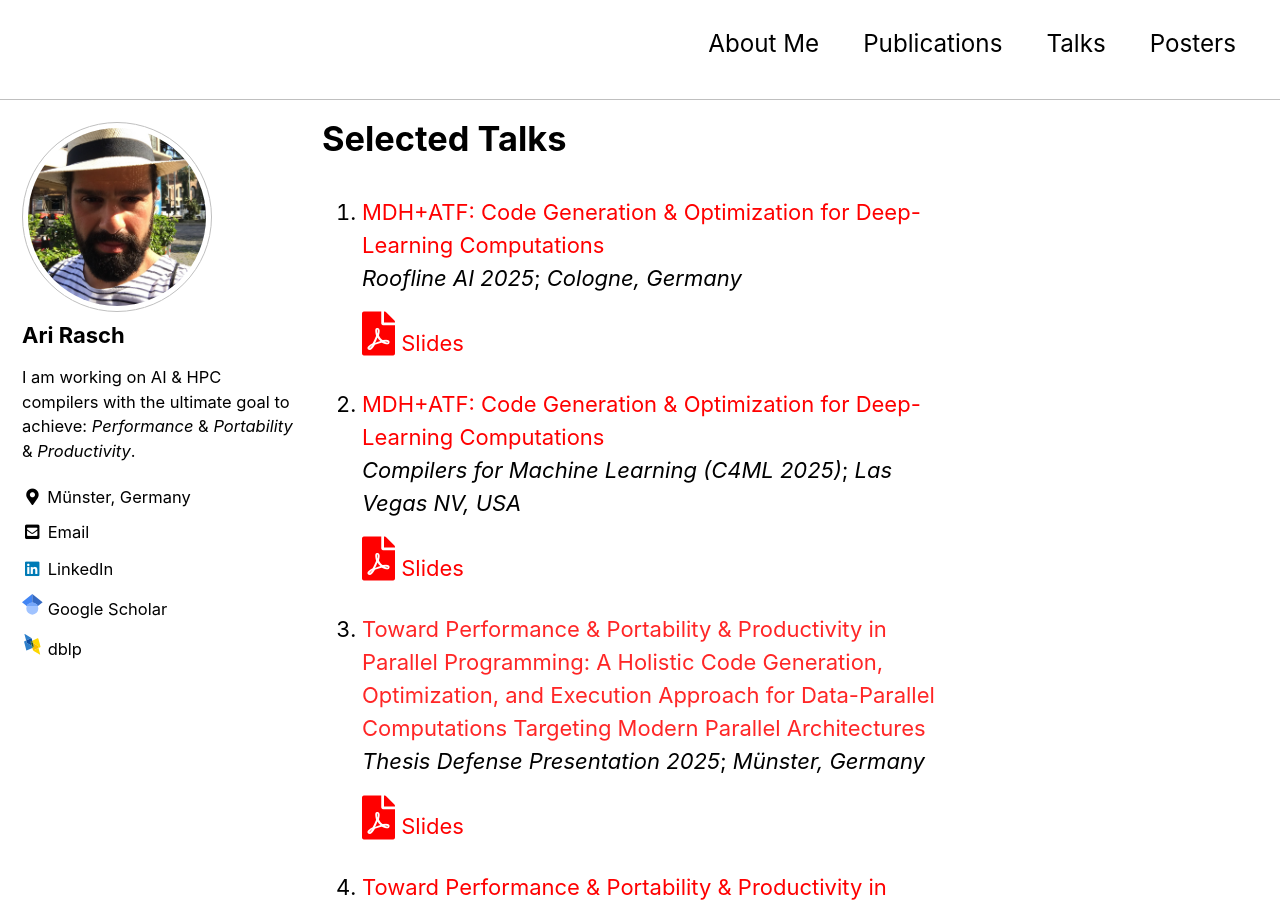
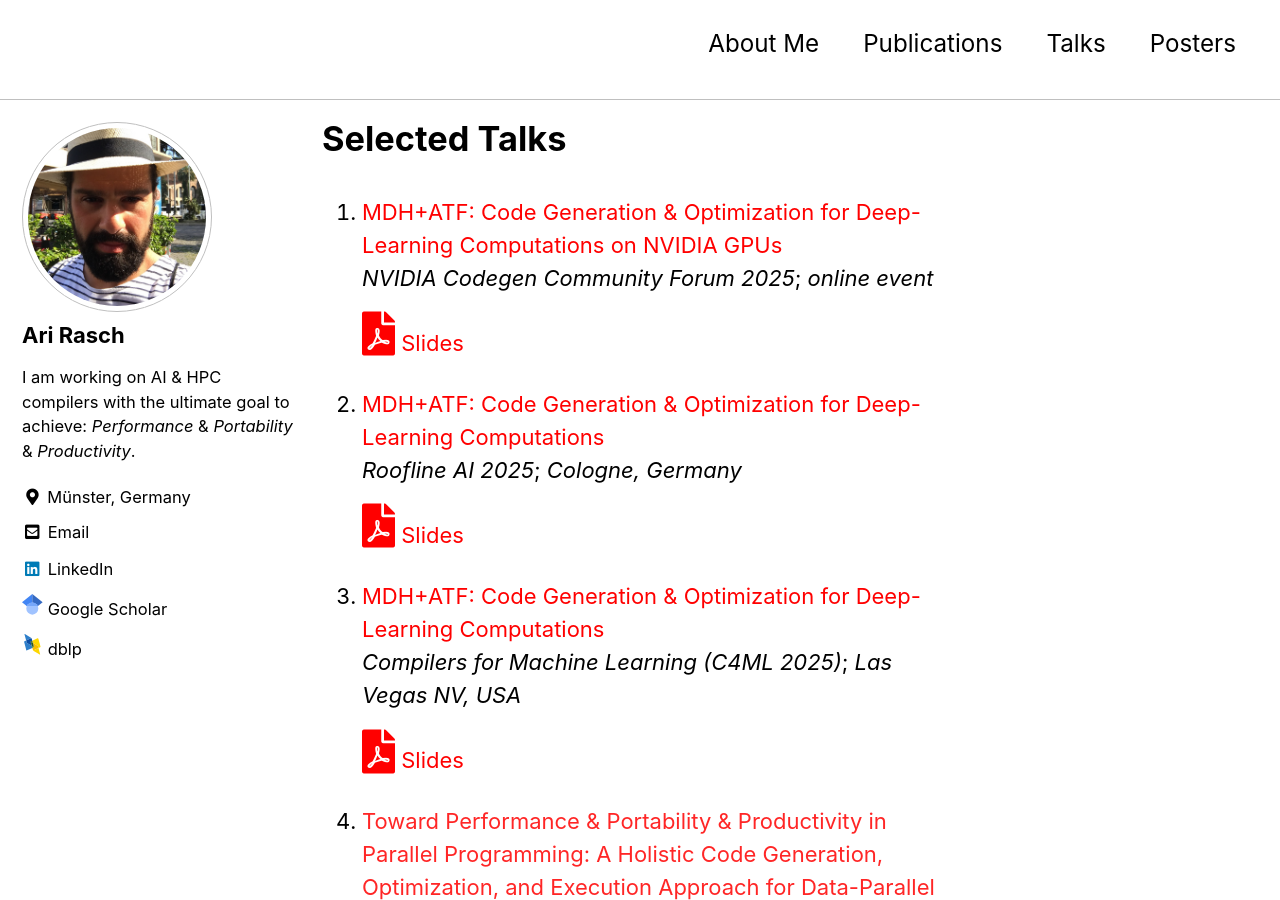
Before and after one commit to AriRasch/arirasch.github.io, a Jekyll site: the page built from talks.md, in a window 1280 px wide and 900 px high. Built offline with Jekyll 4.4.1, drawn with Linux system fonts in a browser that asks for light colours; cached includes are drawn as plain includes; our own code applies the rules of GitHub Pages for plain Markdown files.

Commit message:
added NVIDIA25 talk
* Add files via upload

* Update talks.md

* Add files via upload

```diff
--- a/talks.md
+++ b/talks.md
@@ -5,11 +5,15 @@ author_profile: true
 
 # Selected Talks
 
-1.  [MDH+ATF: Code Generation & Optimization for Deep-Learning Computations](http://roofline.ai) \\
+1.  [MDH+ATF: Code Generation & Optimization for Deep-Learning Computations on NVIDIA GPUs](https://developer.nvidia.com/blog/author/vgrover/) \\
+    *NVIDIA Codegen Community Forum 2025*; *online event*\\
+    <a href="../assets/files/slides/nvidia25/slides.pdf"><i class="fas fa-file-pdf" style="color: red; font-size: 2em; padding-top: .4em"></i></a> [Slides](../assets/files/slides/nvidia25/slides.pdf)
+
+2.  [MDH+ATF: Code Generation & Optimization for Deep-Learning Computations](http://roofline.ai) \\
     *Roofline AI 2025*; *Cologne, Germany*\\
     <a href="../assets/files/slides/roofline25/slides.pdf"><i class="fas fa-file-pdf" style="color: red; font-size: 2em; padding-top: .4em"></i></a> [Slides](../assets/files/slides/roofline25/slides.pdf)
 
-2.  [MDH+ATF: Code Generation & Optimization for Deep-Learning Computations](http://c4ml.org) \\
+3.  [MDH+ATF: Code Generation & Optimization for Deep-Learning Computations](http://c4ml.org) \\
     *Compilers for Machine Learning (C4ML 2025)*; *Las Vegas NV, USA*\\
     <a href="../assets/files/slides/c4ml25/slides.pdf"><i class="fas fa-file-pdf" style="color: red; font-size: 2em; padding-top: .4em"></i></a> [Slides](../assets/files/slides/c4ml25/slides.pdf)
 
```
Also changed, not shown: 2 other files.
